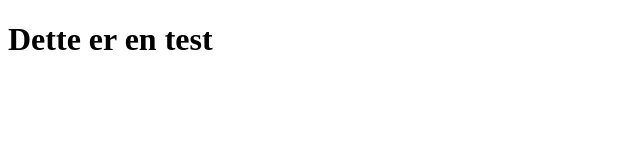
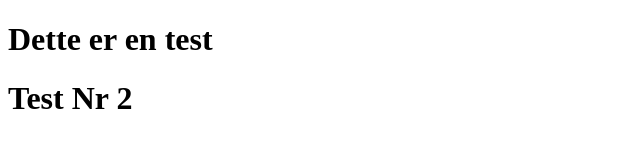
Before and after one commit to TheresePinkLizard/DATA1700Webprogrammering, a plain HTML site: page index.html in a window 1280 px wide. Shown: the whole page, without its empty margins (0-640 px from the left). Drawn offline with Linux system fonts and the light colour scheme.

Commit message:
Update index.html

```diff
--- a/index.html
+++ b/index.html
@@ -6,6 +6,9 @@
 <body>
 
 <h1> Dette er en test</h1>
+<h1>
+    Test Nr 2
+</h1>
 <script>
 
 </script>
```
